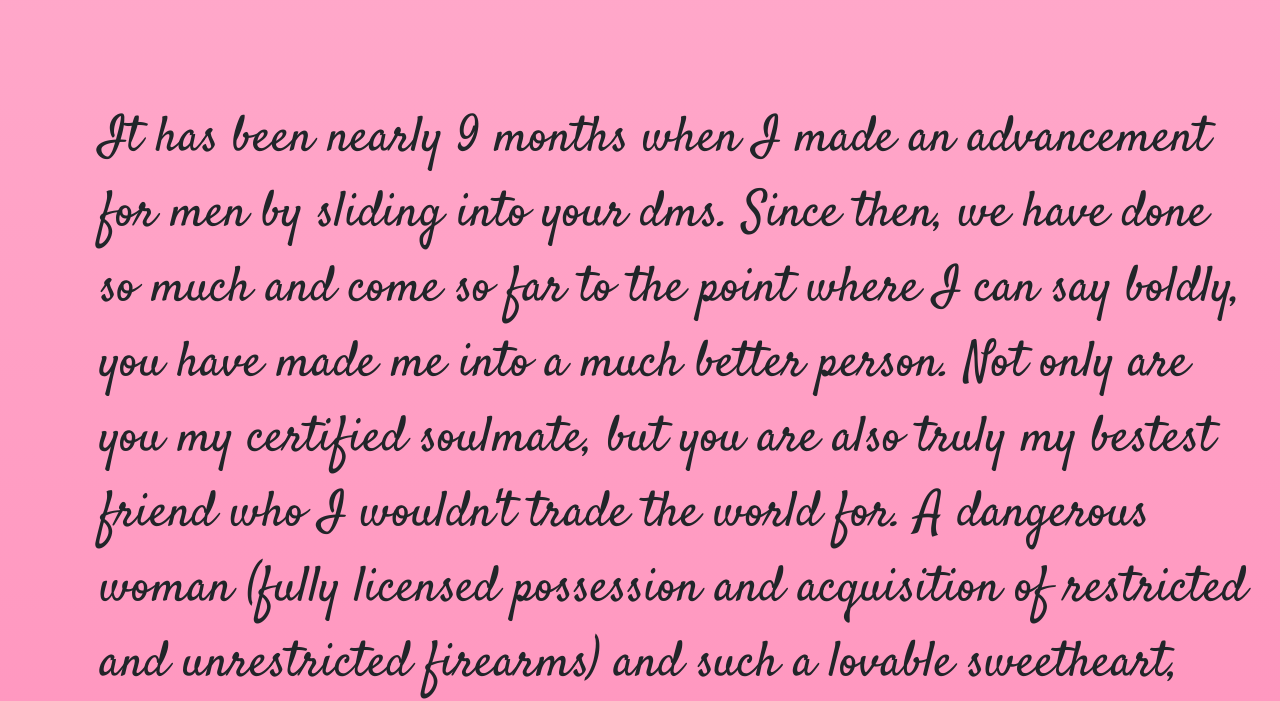
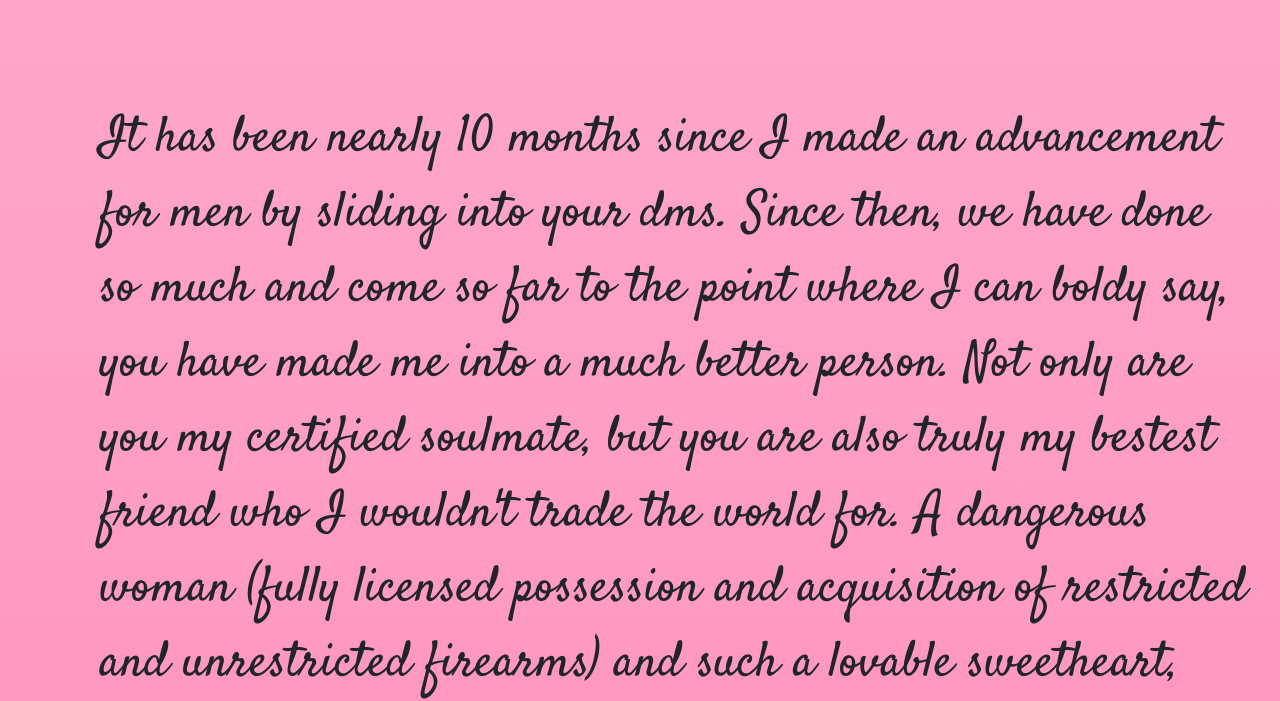
Before and after one commit to anon8014/navi1, a plain HTML site: page index.html in a window 1280 px wide. Shown: the part 127-828 px from the top of the page. Drawn offline with nearby package versions, Linux system fonts and the light colour scheme; a web font is replaced by a local one.

Commit message:
Update index.html

```diff
--- a/index.html
+++ b/index.html
@@ -14,7 +14,7 @@
   </head>
   <body>
     <h1 class = "main-sub container-fluid">Dear Naviatha,</h1>
-    <p id = "para">It has been nearly 9 months when I made an advancement for men by sliding into your dms. Since then, we have done so much and come so far to the point where I can say boldly,
+    <p id = "para">It has been nearly 10 months since I made an advancement for men by sliding into your dms. Since then, we have done so much and come so far to the point where I can boldy say,
       you have made me into a much better person. Not only are you my certified soulmate, but you are also truly my bestest friend who I wouldn't trade the world for.
       A dangerous woman (fully licensed possession and acquisition of restricted and unrestricted firearms) and such a lovable sweetheart,
       talk about versatility! Anyways, let's make this short and sweet so I have minimum writing mistakes. You may be wondering why I even made this since I've probably said all of this a million times. Life will get much harder for us as
```
